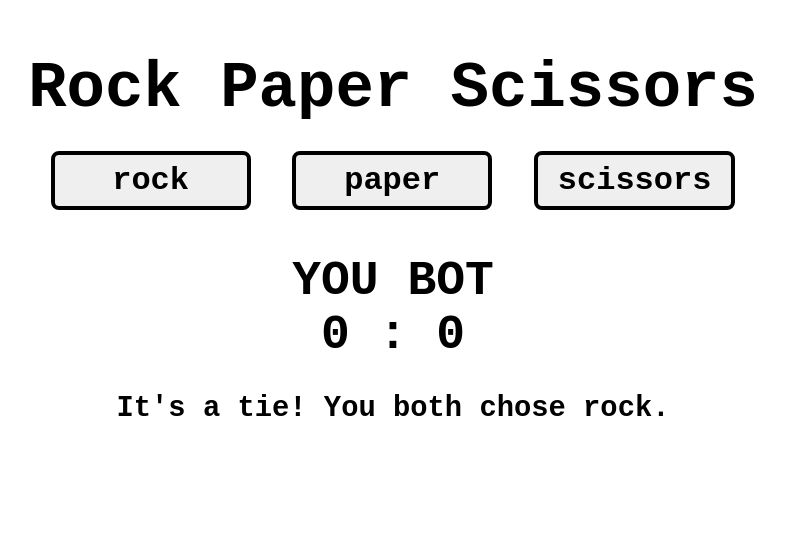
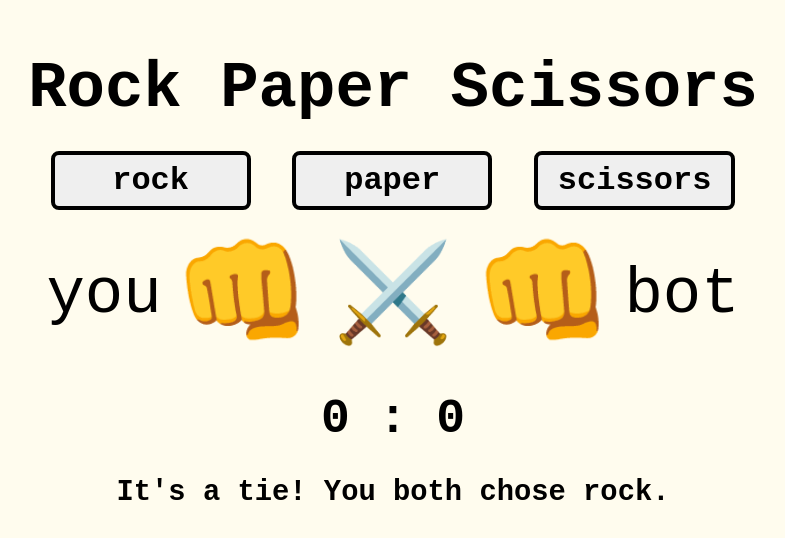
Before and after one commit to umprej/rock-paper-scissors, a plain HTML site: page index.html in a window 1280 px wide. Both pictures are taken after a click on the button "rock". Shown: the whole page, without its empty margins (247-1032 px from the left). Drawn offline with Linux system fonts and the light colour scheme.

Commit message:
Add display of last played round

```diff
--- a/index.html
+++ b/index.html
@@ -15,9 +15,16 @@
         <button value="paper">paper</button>
         <button value="scissors">scissors</button>
     </div>
+    <div class="round-results">
+        <div class="player-name">you</div>
+        <div class="player emoji">&#x1f44a</div>
+        <div class="versus emoji">⚔️</div>
+        <div class="bot emoji">&#x1f590</div>
+        <div class="player-name">bot</div>
+
+    </div>
     <div class="score">
         <div class="scoreboard">
-            <div class="player">YOU   BOT</div>
             <div class="counter">0 : 0</div>
         </div>
         <div class="text-results">
--- a/script.js
+++ b/script.js
@@ -57,16 +57,38 @@ function computerPlay() {
     }
 }
 
+function strToEmoji(choice) {
+    switch(choice) {
+        case "rock":
+             return "👊";
+        case "paper":
+            return "🖐";
+        case "scissors":
+            return "✌";
+        default:
+            return choice;
+    }
+}
+
 function game() {
     const buttons = document.querySelectorAll("button");
     let result = new Counter();
     let scoreboard = document.querySelector(".score .counter");
     let roundResult = document.querySelector(".score .round-result");
     let gameResult = document.querySelector(".score .game-result");
+    let playerChoiceEmoji = document.querySelector(".round-results .player.emoji")
+    let botChoiceEmoji = document.querySelector(".round-results .bot.emoji")
 
     buttons.forEach(button => button.addEventListener('click', (event) => {
         let playerChoice = button.value;
-        result.decideRound(playerChoice, computerPlay());
+        let botChoice = computerPlay();
+        result.decideRound(playerChoice, botChoice);
+
+        console.log(playerChoice);
+        console.log(strToEmoji(playerChoice));
+
+        playerChoiceEmoji.textContent = strToEmoji(playerChoice);
+        botChoiceEmoji.textContent = strToEmoji(botChoice);
 
         scoreboard.textContent = `${result.playerScore} : ${result.botScore}`;
         roundResult.textContent = `${result.lastText}`;
--- a/style.css
+++ b/style.css
@@ -18,6 +18,7 @@ body {
     flex-direction: column;
     font-family: 'Courier New', Courier, monospace;
     padding: 10px;
+    background-color: rgb(255, 252, 238);
 }
 
 h1 {
@@ -60,3 +61,26 @@ button:hover {
     margin: 20px;
     font-size: 1.8rem;
 }
+
+.round-results {
+    display: flex;
+    justify-content: space-evenly;
+    align-items: center;
+    font-size: 7rem;
+}
+
+.emoji {
+    font-size: 7rem;
+    min-width: 150px;
+}
+
+.emoji.versus {
+    font-size: 6rem;
+}
+
+.player-name {
+    font-size: 4rem;
+    padding: 0 0.1em;
+    /* font-weight: 900; */
+    /* margin-bottom: 1em; */
+}
```
